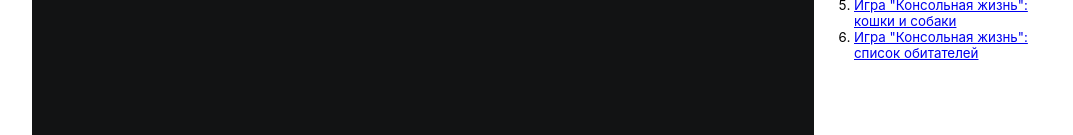
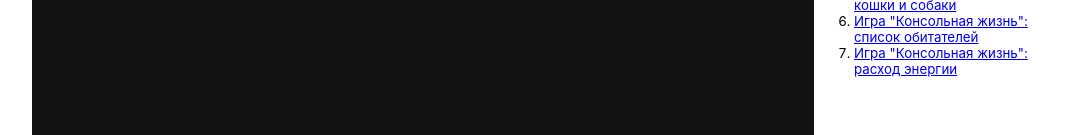
Before and after one commit to yababay/asciinema-with-audio, a plain HTML site: page index.html in a window 1280 px wide. Shown: the part 434-569 px from the top of the page, without its empty margins (96-1169 px from the left). Drawn offline with Linux system fonts and the light colour scheme; no server answers.

Commit message:
fullness

```diff
--- a/index.html
+++ b/index.html
@@ -25,11 +25,7 @@
                         <li><a href="./?003_first-animal"     >Игра "Консольная жизнь": первый обитатель</a></li>
                         <li><a href="./?004_bobik-barbos"     >Игра "Консольная жизнь": кошки и собаки</a></li>
                         <li><a href="./?005_list-of-creatures">Игра "Консольная жизнь": список обитателей</a></li>
-                        <!-- li><a href="/">Hello, world!</a></li>
-                        <li><a href="/">Hello, world!</a></li>
-                        <li><a href="/">Hello, world!</a></li>
-                        <li><a href="/">Hello, world!</a></li>
-                        <li><a href="/">Hello, world!</a></li -->
+                        <li><a href="./?006_fullness"         >Игра "Консольная жизнь": расход энергии</a></li>
                     </ol>
                 </aside>
             </figure>
```
Also changed, not shown: 2 other files.
